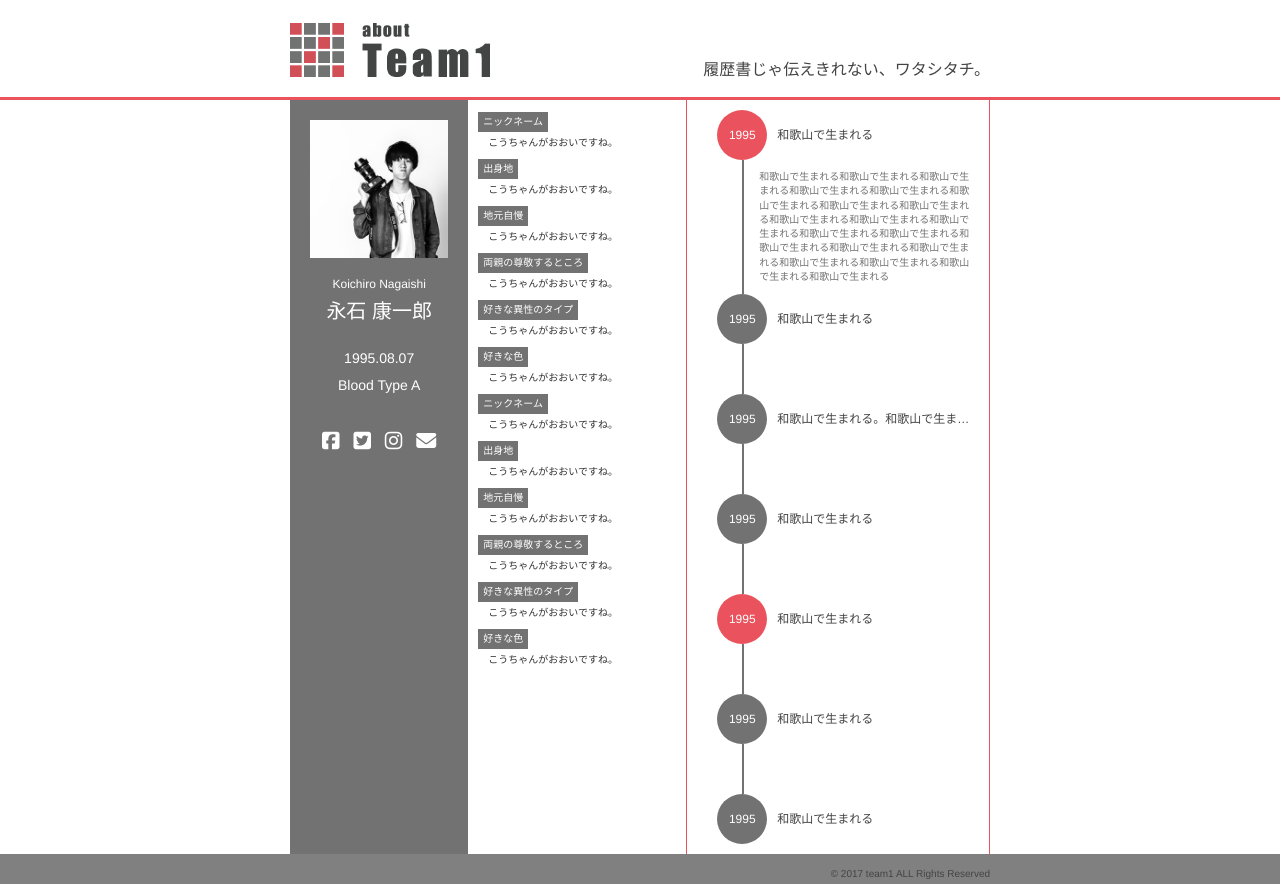
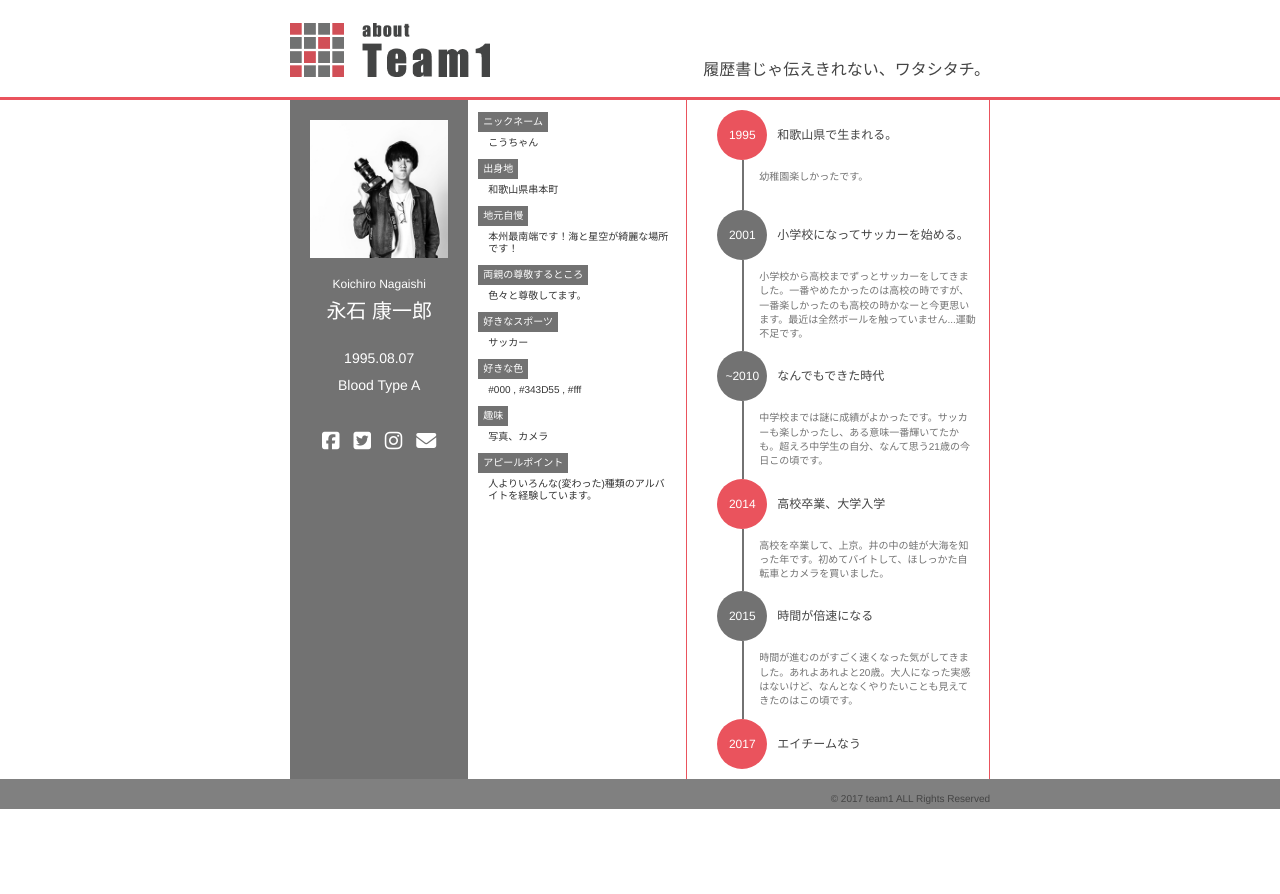
Before and after one commit to rinaciel/k1rn.github.io, a plain HTML site: page html/kou.html in a window 1280 px wide. After the commit the page ends 819 px from the top, so only its background shows below. Drawn offline with nearby package versions, Linux system fonts and the light colour scheme.

Commit message:
永石のプロフィール項目を追加

```diff
--- a/html/kou.html
+++ b/html/kou.html
@@ -40,64 +40,51 @@
     </section>
     <section class="introduce">
       <li class="introduce_contents">ニックネーム</li>
-      <p class="introduce_item">こうちゃんがおおいですね。</p>
+      <p class="introduce_item">こうちゃん</p>
       <li class="introduce_contents">出身地</li>
-      <p class="introduce_item">こうちゃんがおおいですね。</p>
+      <p class="introduce_item">和歌山県串本町</p>
       <li class="introduce_contents">地元自慢</li>
-      <p class="introduce_item">こうちゃんがおおいですね。</p>
+      <p class="introduce_item">本州最南端です！海と星空が綺麗な場所です！</p>
       <li class="introduce_contents">両親の尊敬するところ</li>
-      <p class="introduce_item">こうちゃんがおおいですね。</p>
-      <li class="introduce_contents">好きな異性のタイプ</li>
-      <p class="introduce_item">こうちゃんがおおいですね。</p>
+      <p class="introduce_item">色々と尊敬してます。</p>
+      <li class="introduce_contents">好きなスポーツ</li>
+      <p class="introduce_item">サッカー</p>
       <li class="introduce_contents">好きな色</li>
-      <p class="introduce_item">こうちゃんがおおいですね。</p>
-      <li class="introduce_contents">ニックネーム</li>
-      <p class="introduce_item">こうちゃんがおおいですね。</p>
-      <li class="introduce_contents">出身地</li>
-      <p class="introduce_item">こうちゃんがおおいですね。</p>
-      <li class="introduce_contents">地元自慢</li>
-      <p class="introduce_item">こうちゃんがおおいですね。</p>
-      <li class="introduce_contents">両親の尊敬するところ</li>
-      <p class="introduce_item">こうちゃんがおおいですね。</p>
-      <li class="introduce_contents">好きな異性のタイプ</li>
-      <p class="introduce_item">こうちゃんがおおいですね。</p>
-      <li class="introduce_contents">好きな色</li>
-      <p class="introduce_item">こうちゃんがおおいですね。</p>
+      <p class="introduce_item">#000 , #343D55 , #fff</p>
+      <li class="introduce_contents">趣味</li>
+      <p class="introduce_item">写真、カメラ</p>
+      <li class="introduce_contents">アピールポイント</li>
+      <p class="introduce_item">人よりいろんな(変わった)種類のアルバイトを経験しています。</p>
     </section>
     <section class="chronology">
       <div class="year_wrap">
         <div class="year_circle year_circle_red">1995</div>
-        <div class="year_heading">和歌山で生まれる</div>
+        <div class="year_heading">和歌山県で生まれる。</div>
       </div>
-      <div class="border_left">和歌山で生まれる和歌山で生まれる和歌山で生まれる和歌山で生まれる和歌山で生まれる和歌山で生まれる和歌山で生まれる和歌山で生まれる和歌山で生まれる和歌山で生まれる和歌山で生まれる和歌山で生まれる和歌山で生まれる和歌山で生まれる和歌山で生まれる和歌山で生まれる和歌山で生まれる和歌山で生まれる和歌山で生まれる和歌山で生まれる</div>
+      <div class="border_left">幼稚園楽しかったです。</div>
       <div class="year_wrap">
-        <div class="year_circle year_circle_normal">1995</div>
-        <div class="year_heading">和歌山で生まれる</div>
+        <div class="year_circle year_circle_normal">2001</div>
+        <div class="year_heading">小学校になってサッカーを始める。</div>
       </div>
-      <div class="border_left"></div>
+      <div class="border_left">小学校から高校までずっとサッカーをしてきました。一番やめたかったのは高校の時ですが、一番楽しかったのも高校の時かなーと今更思います。最近は全然ボールを触っていません...運動不足です。</div>
       <div class="year_wrap">
-        <div class="year_circle year_circle_normal">1995</div>
-        <div class="year_heading">和歌山で生まれる。和歌山で生まれる。和歌山で生まれる。</div>
+        <div class="year_circle year_circle_normal">~2010</div>
+        <div class="year_heading">なんでもできた時代</div>
       </div>
-      <div class="border_left"></div>
+      <div class="border_left">中学校までは謎に成績がよかったです。サッカーも楽しかったし、ある意味一番輝いてたかも。超えろ中学生の自分、なんて思う21歳の今日この頃です。</div>
       <div class="year_wrap">
-        <div class="year_circle year_circle_normal">1995</div>
-        <div class="year_heading">和歌山で生まれる</div>
+        <div class="year_circle year_circle_red">2014</div>
+        <div class="year_heading">高校卒業、大学入学</div>
       </div>
-      <div class="border_left"></div>
+      <div class="border_left">高校を卒業して、上京。井の中の蛙が大海を知った年です。初めてバイトして、ほしっかた自転車とカメラを買いました。</div>
       <div class="year_wrap">
-        <div class="year_circle year_circle_red">1995</div>
-        <div class="year_heading">和歌山で生まれる</div>
+        <div class="year_circle year_circle_normal">2015</div>
+        <div class="year_heading">時間が倍速になる</div>
       </div>
-      <div class="border_left"></div>
+      <div class="border_left">時間が進むのがすごく速くなった気がしてきました。あれよあれよと20歳。大人になった実感はないけど、なんとなくやりたいことも見えてきたのはこの頃です。</div>
       <div class="year_wrap">
-        <div class="year_circle year_circle_normal">1995</div>
-        <div class="year_heading">和歌山で生まれる</div>
-      </div>
-      <div class="border_left"></div>
-      <div class="year_wrap">
-        <div class="year_circle year_circle_normal">1995</div>
-        <div class="year_heading">和歌山で生まれる</div>
+        <div class="year_circle year_circle_red">2017</div>
+        <div class="year_heading">エイチームなう</div>
       </div>
     </section>
   </main>
```
